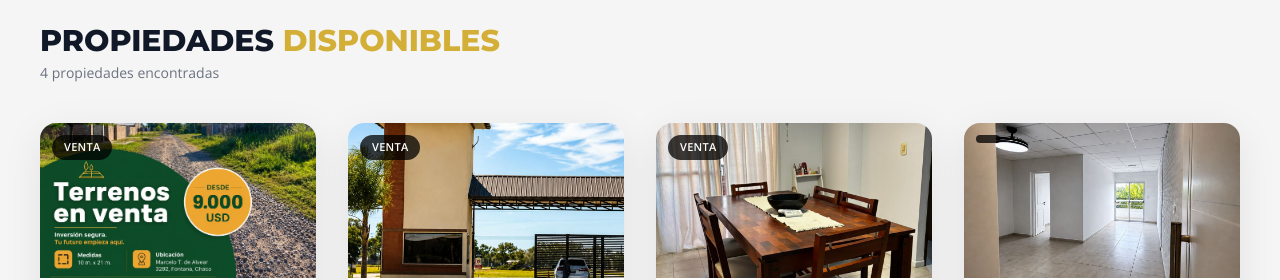
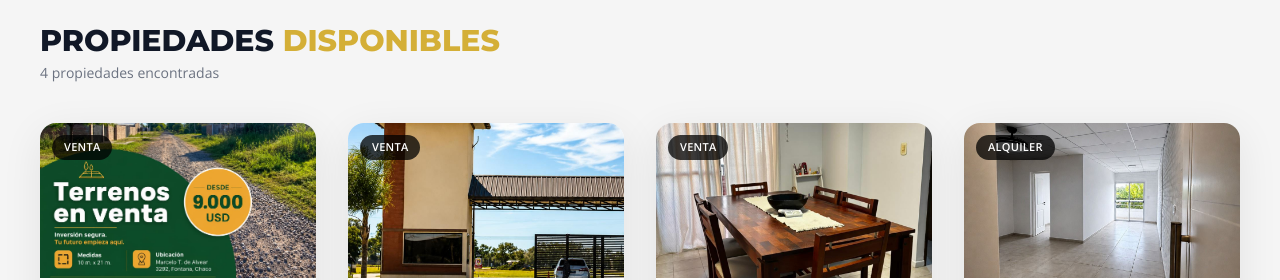
Before and after one commit to ponce15nicolas/parras2, a React (Vite) app: page / in a window 1280 px wide. Shown: the part 940-1220 px from the top of the page. Built offline with nearby package versions, Linux system fonts and the light colour scheme.

Commit message:
fixed cangallo

```diff
--- a/src/data/Properties.js
+++ b/src/data/Properties.js
@@ -126,6 +126,7 @@ export const properties = [
     barrio: 'Barrio Belgrano',
     barrioKey: 'belgrano',
     descripcion: 'Ubicado en el barrio Belgrano',
+    tipo: 'alquiler',
     pais: 'Argentina',
     region: 'Chaco',
     ciudad: 'Resistencia',
```
